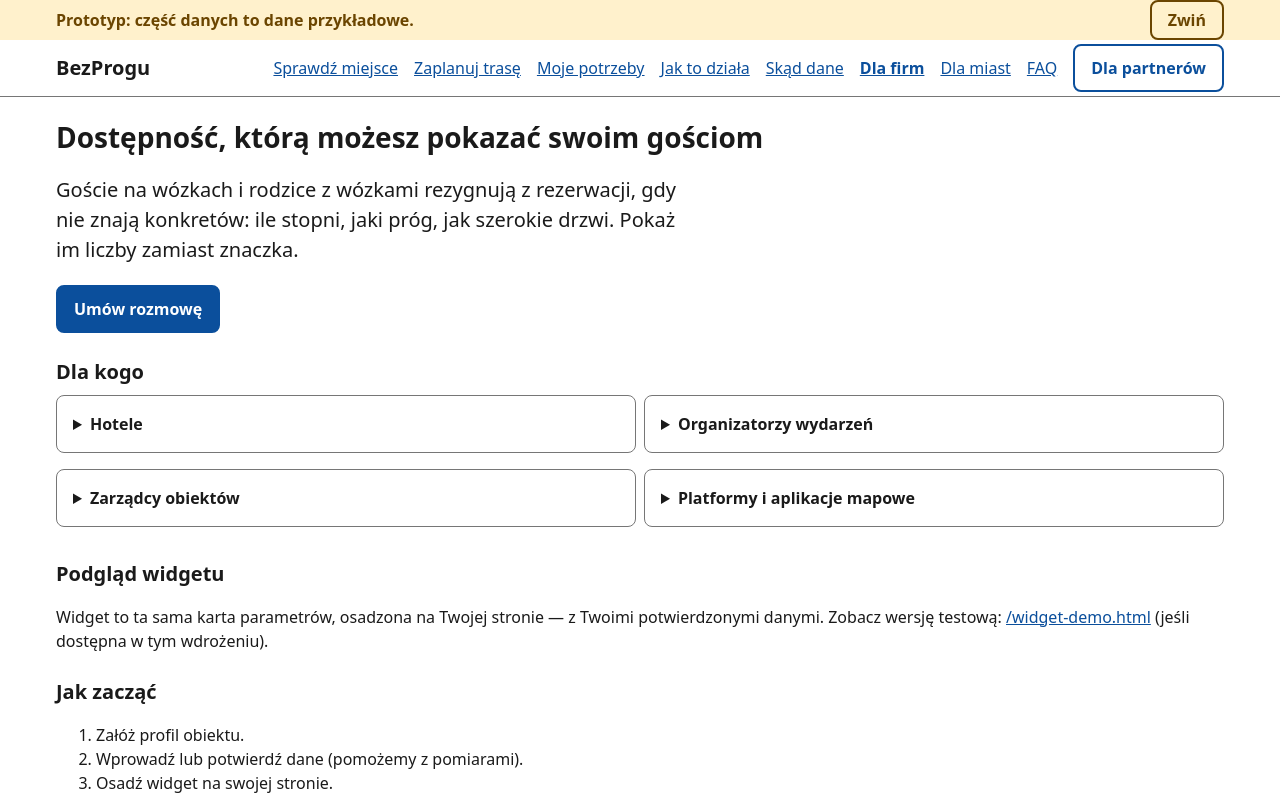
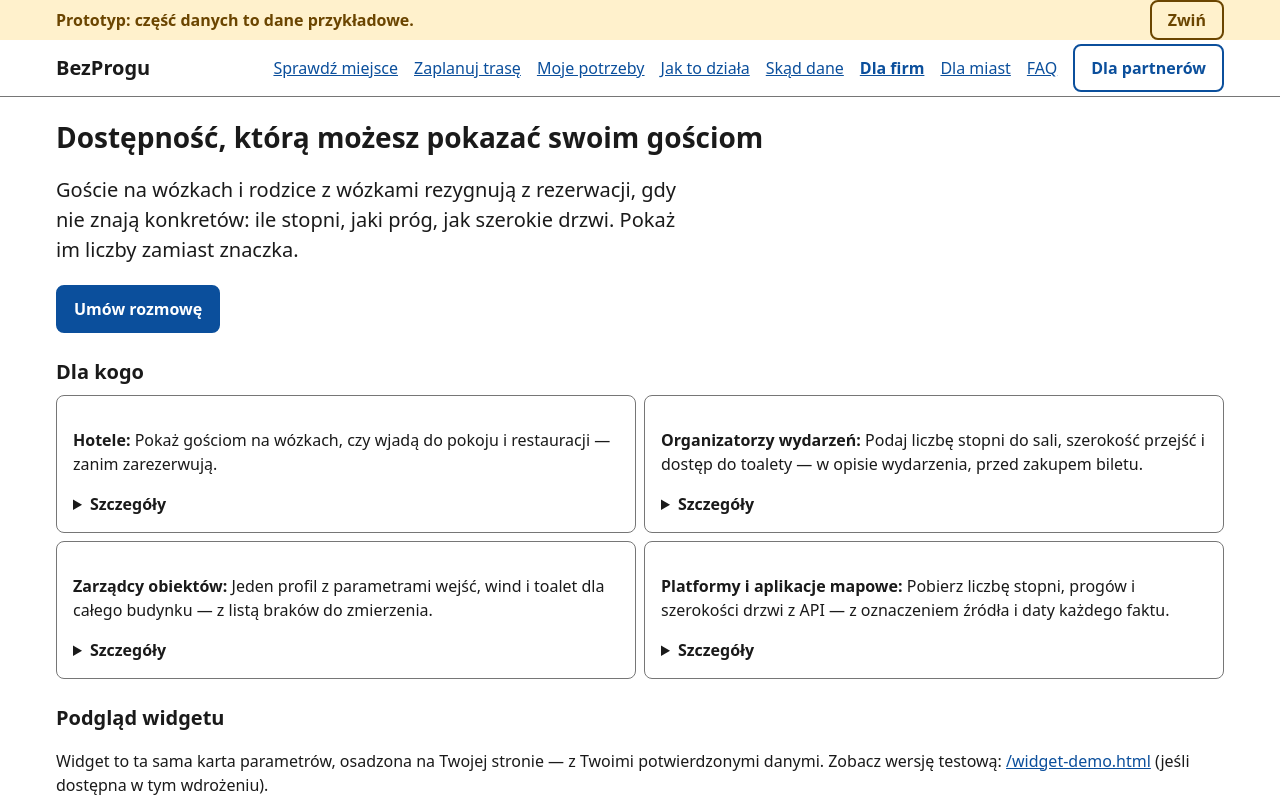
Before and after one commit to szymonglowka/crackowwithoutbarries, a React (Vite) app in the folder frontend/: page /dla-firm in a window 1280 px wide. Shown: the top 800 px of the page. Built offline with nearby package versions, Linux system fonts and the light colour scheme.

Commit message:
U4-11: dla firm segmenty z korzyścią bez rozwijania

```diff
--- a/frontend/src/pages/ForBusiness.jsx
+++ b/frontend/src/pages/ForBusiness.jsx
@@ -4,10 +4,10 @@ import { useDocumentTitle } from '../hooks/useDocumentTitle.js'
 import './ForBusiness.css'
 
 const SEGMENTS = [
-  { name: 'Hotele', points: ['Karta dostępności pokoju i wejścia na stronie rezerwacji — mniej telefonów z pytaniami.', 'Widżet z Twoimi potwierdzonymi danymi, zawsze aktualny.'] },
-  { name: 'Organizatorzy wydarzeń', points: ['Informacja o barierach sali, toalet i dojścia przed zakupem biletu.', 'Mniej reklamacji i zwrotów po wydarzeniu.'] },
-  { name: 'Zarządcy obiektów', points: ['Jeden profil obiektu dla wszystkich najemców i gości.', 'Raport luk w danych: co zmierzyć w pierwszej kolejności.'] },
-  { name: 'Platformy i aplikacje mapowe', points: ['API z parametrami i statusami wiarygodności gotowe do osadzenia.', 'Dane wracają zweryfikowane przez użytkowników.'] },
+  { name: 'Hotele', pitch: 'Pokaż gościom na wózkach, czy wjadą do pokoju i restauracji — zanim zarezerwują.', points: ['Karta dostępności pokoju i wejścia na stronie rezerwacji — mniej telefonów z pytaniami.', 'Widżet z Twoimi potwierdzonymi danymi, zawsze aktualny.'] },
+  { name: 'Organizatorzy wydarzeń', pitch: 'Podaj liczbę stopni do sali, szerokość przejść i dostęp do toalety — w opisie wydarzenia, przed zakupem biletu.', points: ['Informacja o barierach sali, toalet i dojścia przed zakupem biletu.', 'Mniej reklamacji i zwrotów po wydarzeniu.'] },
+  { name: 'Zarządcy obiektów', pitch: 'Jeden profil z parametrami wejść, wind i toalet dla całego budynku — z listą braków do zmierzenia.', points: ['Jeden profil obiektu dla wszystkich najemców i gości.', 'Raport luk w danych: co zmierzyć w pierwszej kolejności.'] },
+  { name: 'Platformy i aplikacje mapowe', pitch: 'Pobierz liczbę stopni, progów i szerokości drzwi z API — z oznaczeniem źródła i daty każdego faktu.', points: ['API z parametrami i statusami wiarygodności gotowe do osadzenia.', 'Dane wracają zweryfikowane przez użytkowników.'] },
 ]
 
 export default function ForBusiness() {
@@ -51,10 +51,13 @@ export default function ForBusiness() {
         <h2 id="segmenty">Dla kogo</h2>
         <div className="biz-grid">
           {SEGMENTS.map((s) => (
-            <details key={s.name} className="card">
-              <summary>{s.name}</summary>
-              <ul>{s.points.map((p, i) => <li key={i}>{p}</li>)}</ul>
-            </details>
+            <div key={s.name} className="card">
+              <p><strong>{s.name}:</strong> {s.pitch}</p>
+              <details>
+                <summary>Szczegóły</summary>
+                <ul>{s.points.map((p, i) => <li key={i}>{p}</li>)}</ul>
+              </details>
+            </div>
           ))}
         </div>
       </section>
```
